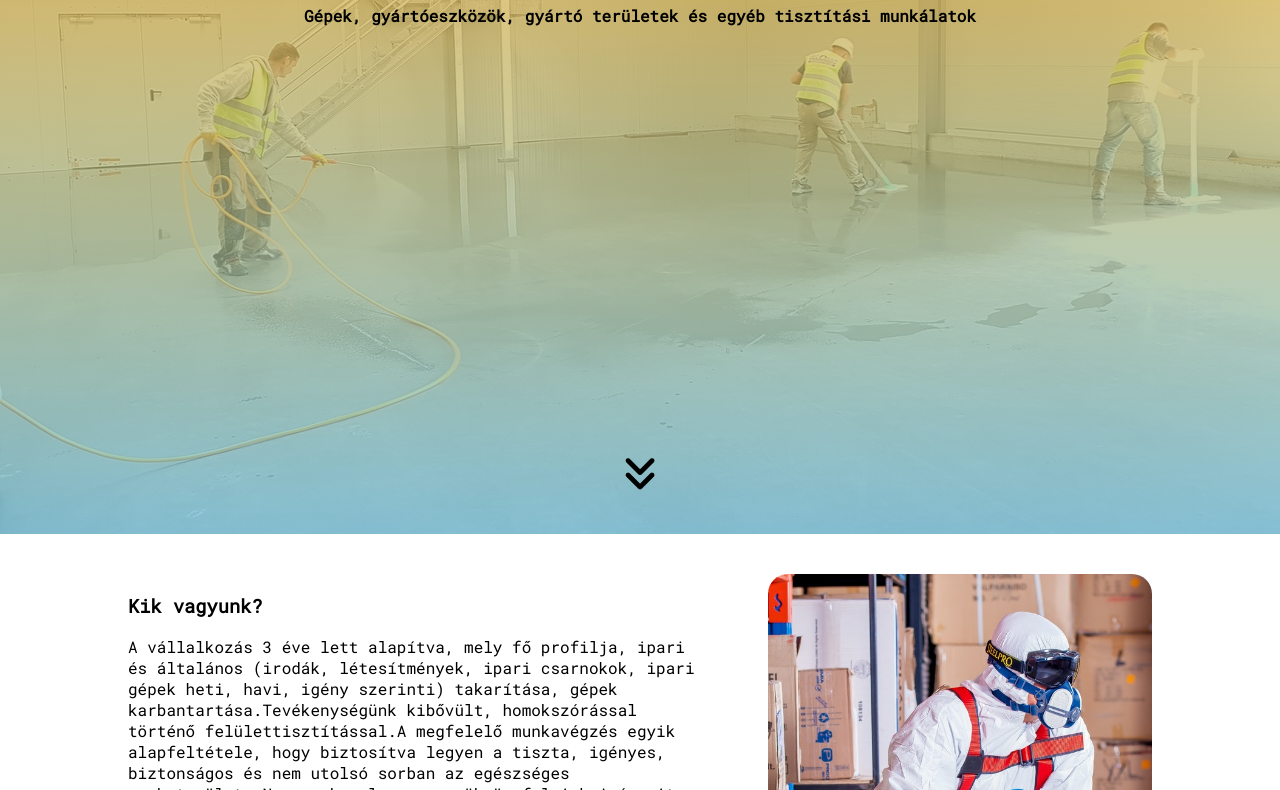
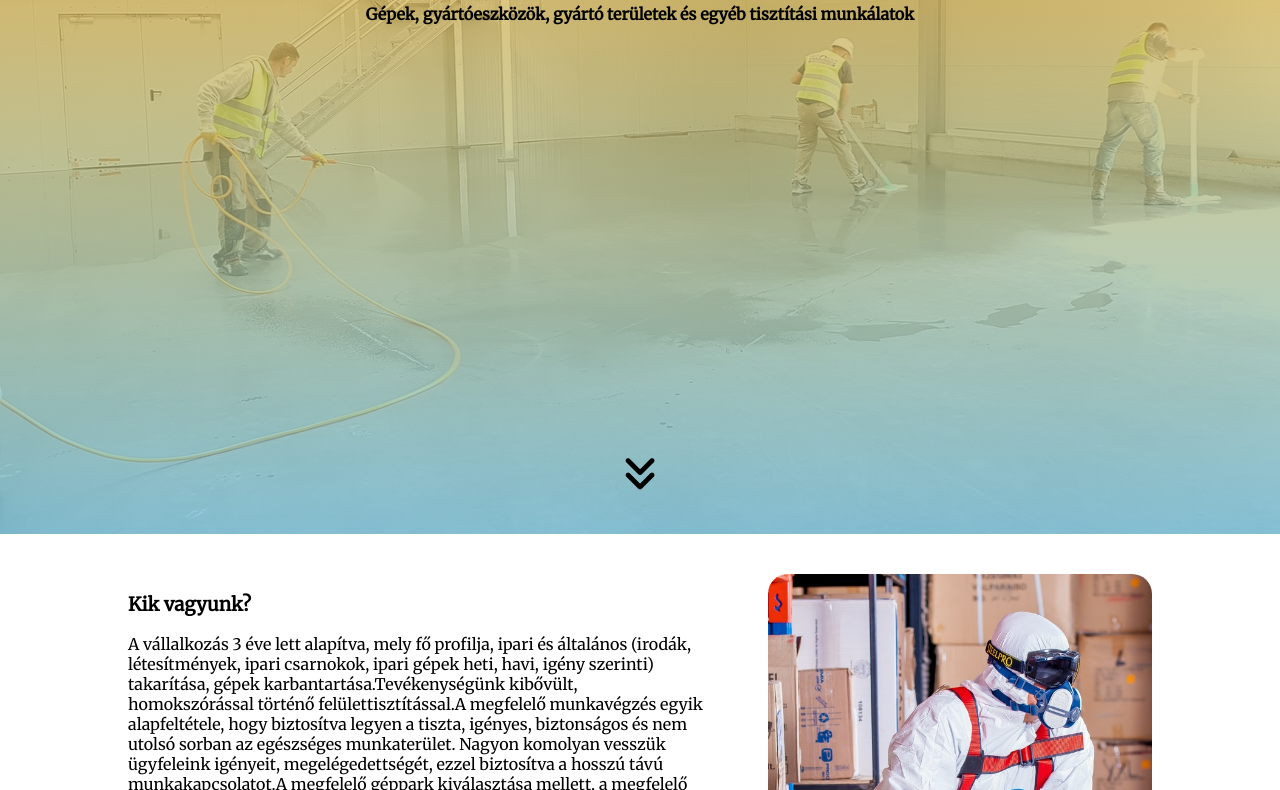
Before and after one commit to WebDevBegala/CegesOldal, a plain HTML site: page index.html in a window 1280 px wide. Shown: the part 266-1056 px from the top of the page. Drawn offline with Linux system fonts and the light colour scheme.

Commit message:
betűtípus,kilógás javítás

```diff
--- a/index.html
+++ b/index.html
@@ -6,7 +6,7 @@
     <meta name="viewport" content="width=device-width, initial-scale=1.0">
     <script src="https://kit.fontawesome.com/405297d42c.js" crossorigin="anonymous"></script>
     <link rel="stylesheet" href="./styles/main.css">
-    <title>Document</title>
+    <title>Bel</title>
 </head>
 
 <body>
--- a/styles/main.css
+++ b/styles/main.css
@@ -1,6 +1,6 @@
-@import url('https://fonts.googleapis.com/css2?family=Roboto+Mono&display=swap');
+@import url('https://fonts.googleapis.com/css2?family=Merriweather&display=swap');
 body {
-    font-family: 'Roboto Mono', monospace;
+    font-family: 'Merriweather', serif;
     margin: 0;
     padding: 0;
 }
@@ -32,7 +32,7 @@
 .overlay {
     background: linear-gradient(orange, rgb(107, 190, 218));
     opacity: 0.7;
-    height: 100%;
+    height: 100vh;
     width: 100vw;
     position: absolute;
 }
```
